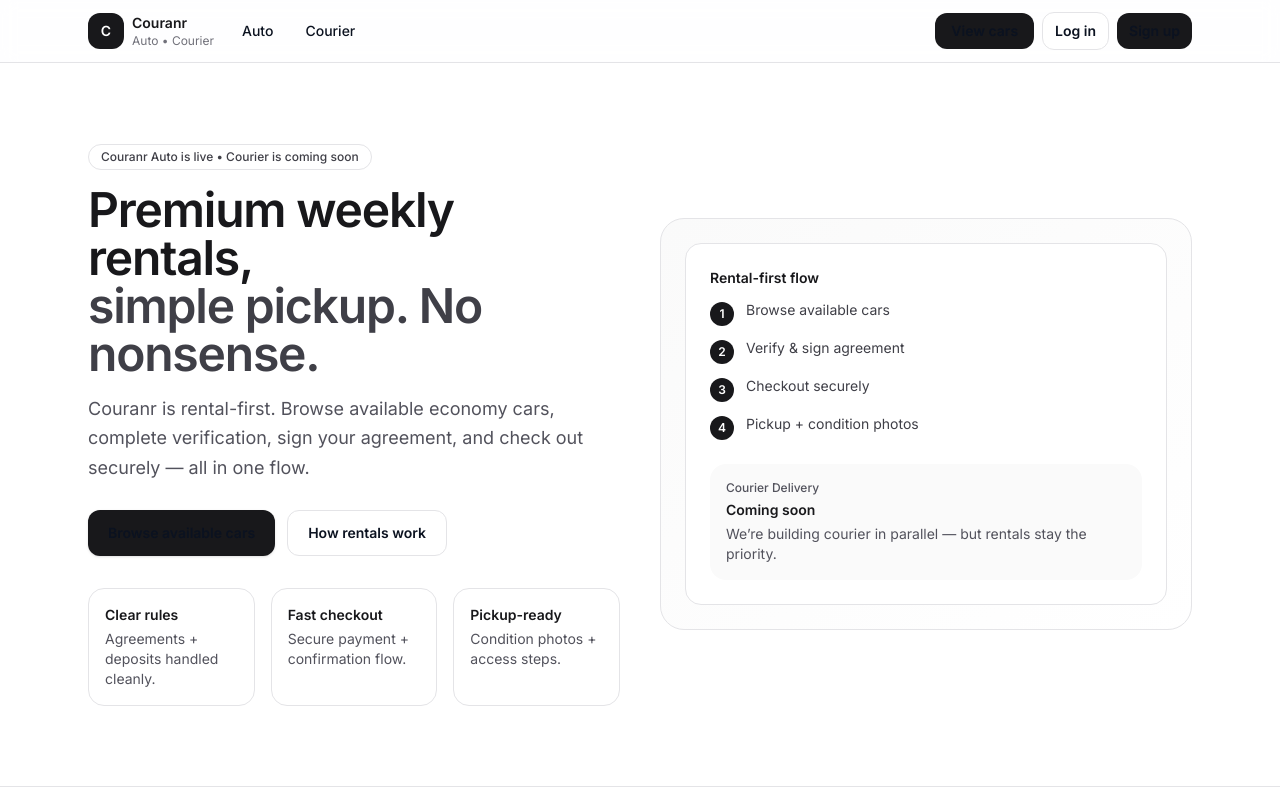
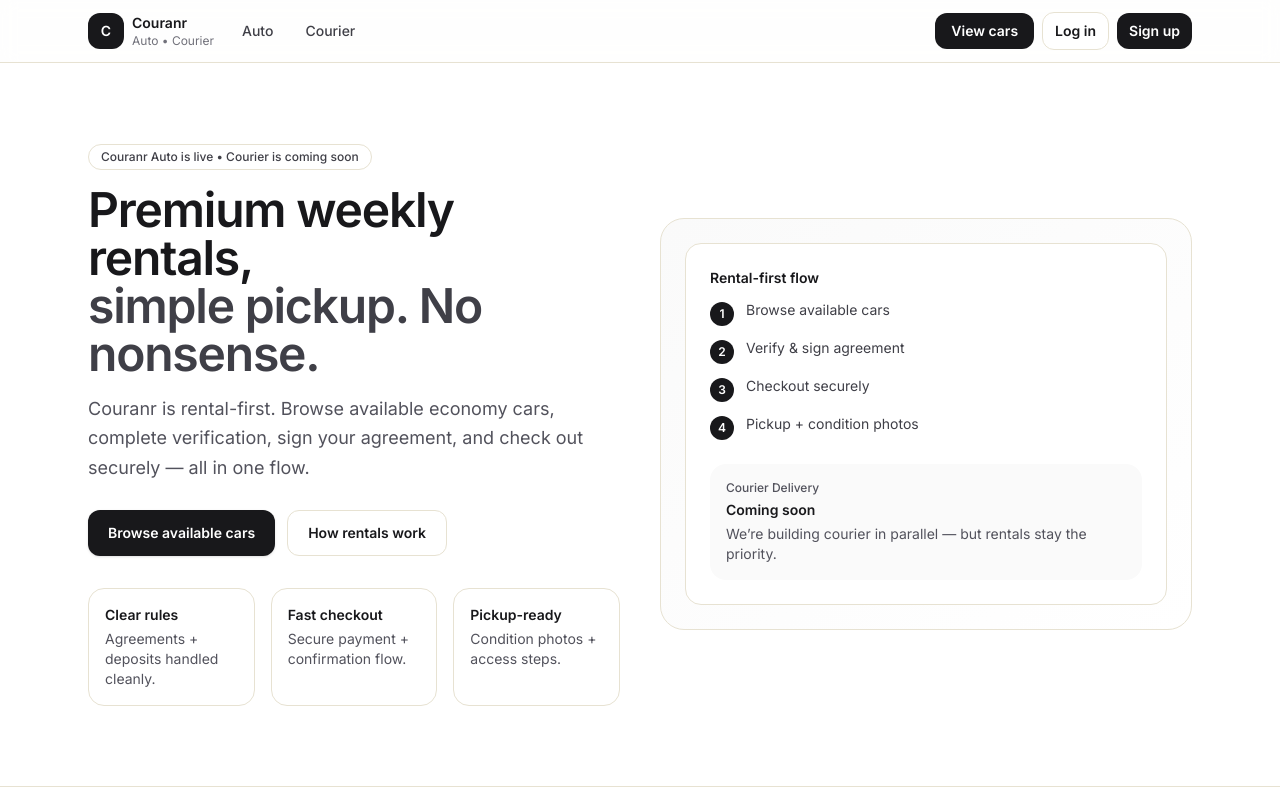
Before and after one commit to kkoly10/couranr-os, a Next.js app: page / in a window 1280 px wide. Shown: the top 800 px of the page. Built offline with nearby package versions, Linux system fonts and the light colour scheme; no server answers.

Commit message:
Rental-first: landing + navbar + auth-protected portals

```diff
--- a/app/globals.css
+++ b/app/globals.css
@@ -1,60 +1,96 @@
 @import "tailwindcss";
 
-/* Couranr Premium Theme — Navy + Gold (light) */
+/* -------------------------------------------------------
+   Couranr Theme: Premium Gold + White (Rental-first)
+   ------------------------------------------------------- */
+
 :root {
+  /* surfaces */
+  --bg: #fbfbf7;          /* warm white */
+  --surface: #ffffff;
+  --surface-2: #f6f5ef;
+
+  /* text */
+  --text: #0b1220;        /* deep navy-ish for premium readability */
+  --muted: #5b6474;
+
+  /* borders */
+  --border: #e7e2d2;
+
+  /* brand */
+  --primary: #0b1b35;     /* navy */
+  --primary-2: #10284f;   /* hover navy */
+  --gold: #c7a34a;        /* premium gold */
+  --gold-2: #b28d32;      /* hover gold */
+
+  /* focus */
+  --ring: rgba(199, 163, 74, 0.35);
+
   color-scheme: light;
-
-  /* Surfaces */
-  --bg: #fbfbfd;           /* near-white */
-  --surface: #ffffff;      /* cards */
-  --surface-2: #f4f6fb;    /* soft section */
-  --border: rgba(17, 24, 39, 0.10);
-
-  /* Text */
-  --text: #0b1220;         /* deep ink */
-  --muted: rgba(11, 18, 32, 0.70);
-
-  /* Brand */
-  --navy: #0b1b3a;
-  --navy-2: #102a5c;
-
-  --gold: #c8a85a;
-  --gold-2: #b89440;
-
-  /* UI */
-  --primary: var(--navy);
-  --primary-contrast: #ffffff;
-  --accent: var(--gold);
-  --accent-contrast: #0b1220;
-
-  --ring: rgba(200, 168, 90, 0.45);
 }
 
 html,
 body {
   height: 100%;
+}
+
+body {
   background: var(--bg);
   color: var(--text);
 }
 
-/* Make default text rendering look premium */
-body {
-  -webkit-font-smoothing: antialiased;
-  -moz-osx-font-smoothing: grayscale;
+/* nice defaults */
+* {
+  border-color: var(--border);
 }
 
-/* Links */
-a {
-  color: inherit;
+/* Common UI helpers (optional but useful) */
+.c-container {
+  max-width: 72rem; /* 1152px */
+  margin: 0 auto;
+  padding: 0 1.5rem;
 }
 
-/* Nice focus styles */
+/* Buttons */
+.btn {
+  display: inline-flex;
+  align-items: center;
+  justify-content: center;
+  gap: 0.5rem;
+  border-radius: 0.9rem;
+  padding: 0.65rem 1rem;
+  font-weight: 700;
+  font-size: 0.95rem;
+  line-height: 1;
+  transition: background 160ms ease, color 160ms ease, border-color 160ms ease;
+}
+
+.btn-primary {
+  background: var(--primary);
+  color: #fff;
+}
+.btn-primary:hover {
+  background: var(--primary-2);
+}
+
+.btn-gold {
+  background: var(--gold);
+  color: #111;
+}
+.btn-gold:hover {
+  background: var(--gold-2);
+}
+
+.btn-outline {
+  background: transparent;
+  border: 1px solid var(--border);
+  color: var(--text);
+}
+.btn-outline:hover {
+  background: var(--surface-2);
+}
+
 :focus-visible {
   outline: 3px solid var(--ring);
   outline-offset: 2px;
 }
-
-/* Optional: nicer selection */
-::selection {
-  background: rgba(200, 168, 90, 0.25);
-}
--- a/tailwind.config.js
+++ b/tailwind.config.js
@@ -1,14 +1,12 @@
-import type { Config } from "tailwindcss";
-
-const config: Config = {
+/** @type {import('tailwindcss').Config} */
+module.exports = {
   content: [
     "./app/**/*.{js,ts,jsx,tsx,mdx}",
     "./components/**/*.{js,ts,jsx,tsx,mdx}",
+    "./lib/**/*.{js,ts,jsx,tsx,mdx}",
   ],
   theme: {
     extend: {},
   },
   plugins: [],
 };
-
-export default config;
```
